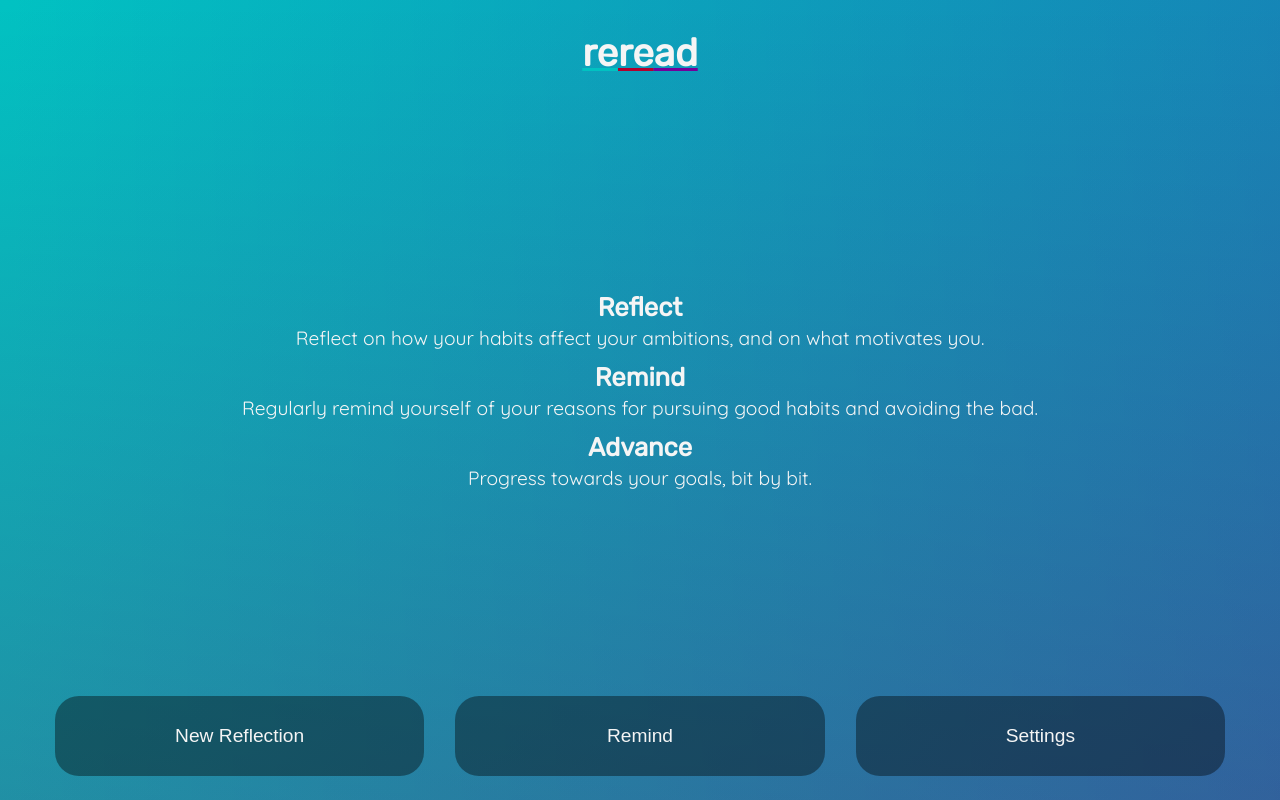
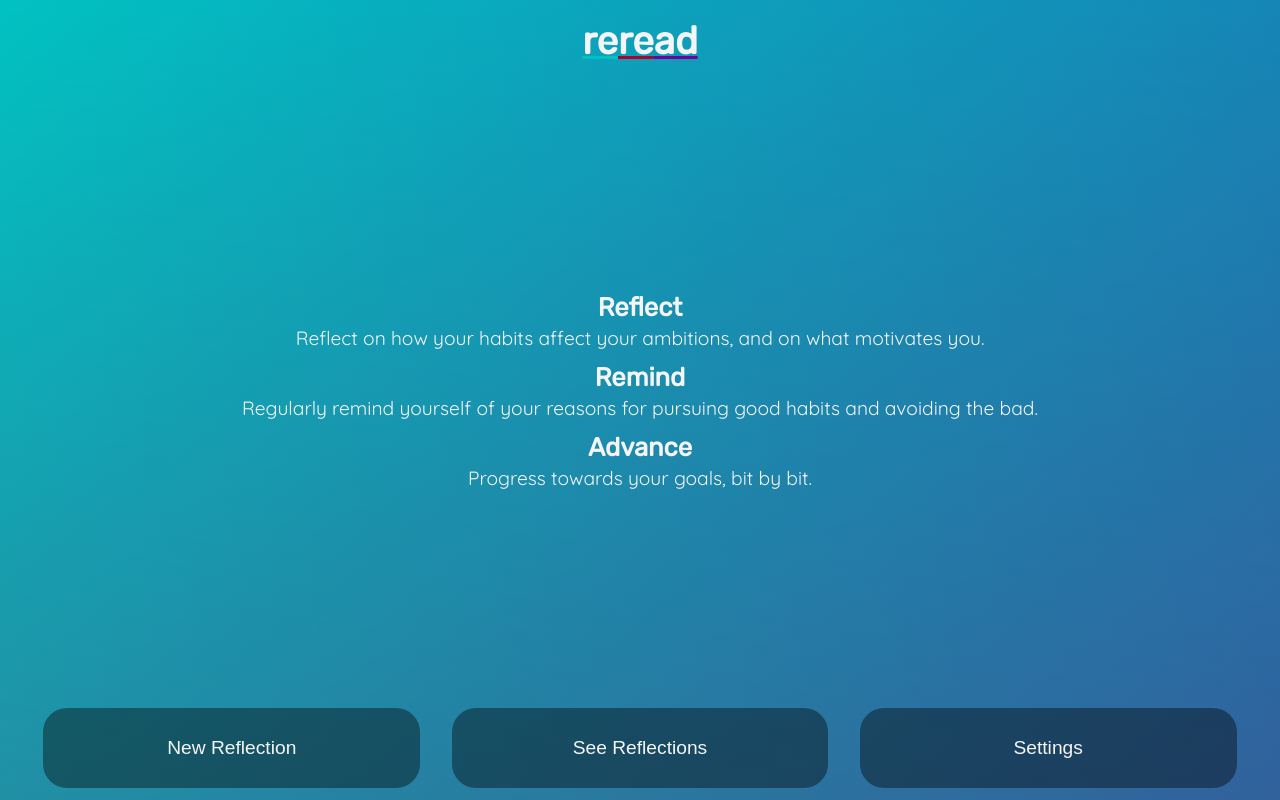
Before and after one commit to VirtualDOMinic/ReReAd, a plain HTML site: page messing-around/examples/dom-vanilla/index.html in a window 1280 px wide. Drawn offline with Linux system fonts and the light colour scheme.

Commit message:
WIP: refactor and improve vanilla prototype

```diff
--- a/messing-around/examples/dom-vanilla/index.html
+++ b/messing-around/examples/dom-vanilla/index.html
@@ -5,24 +5,31 @@
     <meta http-equiv="X-UA-Compatible" content="IE=edge" />
     <title>gradient</title>
     <meta name="viewport" content="width=device-width, initial-scale=1" />
-    <link href="https://fonts.googleapis.com/css?family=Quicksand|Rubik" rel="stylesheet">
+    <link
+      href="https://fonts.googleapis.com/css?family=Quicksand|Rubik"
+      rel="stylesheet"
+    />
     <link rel="stylesheet" type="text/css" media="screen" href="main.css" />
-    <!-- <script src="main.js"></script> -->
   </head>
   <body>
-    <!-- <div id="grad1">1</div>
-    <div id="grad2">2</div>
-    <div id="grad3">3</div> -->
     <main>
-      <h1 onclick="(() => {updateBgPos(0, 0)})()"><span id="re1">re</span><span id="re2">re</span><span id="ad">ad</span></h1>
+      <h1 id="title">
+        <span id="re1">re</span><span id="re2">re</span><span id="ad">ad</span>
+      </h1>
       <div>
         <div class="center-text">
           <h2>Reflect</h2>
-        <p>Reflect on how your habits affect your ambitions, and on what motivates you.</p>
+          <p>
+            Reflect on how your habits affect your ambitions, and on what
+            motivates you.
+          </p>
         </div>
         <div class="center-text">
           <h2>Remind</h2>
-        <p>Regularly remind yourself of your reasons for pursuing good habits and avoiding the bad.</p>
+          <p>
+            Regularly remind yourself of your reasons for pursuing good habits
+            and avoiding the bad.
+          </p>
         </div>
         <div class="center-text">
           <h2>Advance</h2>
@@ -30,28 +37,14 @@
         </div>
       </div>
       <div id="navbar">
-          <button onclick="(() => {updateBgPos(0, 100)})()">New Reflection</button>
-          <button onclick="(() => {updateBgPos(100, 100)})()">Remind</button>
-          <button onclick="(() => {updateBgPos(100, 0)})()">Settings</button>
+        <button id="new-reflection">
+          New Reflection
+        </button>
+        <button id="remind-btn">See Reflections</button>
+        <button id="settings-btn">Settings</button>
       </div>
     </main>
 
-    <script>
-      function randomlyUpdateBgPos() {
-        var x = Math.floor(Math.random() * 10) * 10;
-        var y = Math.floor(Math.random() * 10) * 10;
-        return updateBgPos(x, y)
-      }
-
-      function updateBgPos(x, y) {
-        if(arguments.length < 2){
-          return randomlyUpdateBgPos()
-        }
-        document.body.style.backgroundPosition = `${x}% ${y}%`;
-        console.log(document.body.style.backgroundPosition);
-      }
-
-      // setInterval(randomlyUpdateBgPos, 3000);
-    </script>
+    <script src="main.js"></script>
   </body>
 </html>
--- a/messing-around/examples/dom-vanilla/main.css
+++ b/messing-around/examples/dom-vanilla/main.css
@@ -4,13 +4,12 @@
   --grad2: linear-gradient(180deg, #b3002d00, #b3002d88);
   --grad3: linear-gradient(90deg, #73009a00, #73009a88);
   font-size: 16px;
-  font-family: 'Quicksand', sans-serif;
+  font-family: "Quicksand", sans-serif;
   color: whitesmoke;
 }
 
 /* font-family: 'Quicksand', sans-serif;
 font-family: 'Rubik', sans-serif; */
-
 
 body {
   height: 100vh;
@@ -29,10 +28,11 @@ body {
 }
 
 main {
-  padding: 24px;
+  padding: 12px;
 }
 
-main, main>div {
+main,
+main > div {
   display: flex;
   flex-direction: column;
   justify-content: space-between;
@@ -57,19 +57,19 @@ main, main>div {
 }
 
 h1 {
-  font-family: 'Rubik', sans-serif;
+  font-family: "Rubik", sans-serif;
   font-size: 2.4rem;
   margin: 6px;
 }
 
 h2 {
-  font-family: 'Rubik', sans-serif;
+  font-family: "Rubik", sans-serif;
   font-size: 1.6rem;
   margin: 8px 0 4px 0;
 }
 
 p {
-  font-family: 'Quicksand', sans-serif;
+  font-family: "Quicksand", sans-serif;
   /* color: whitesmoke; */
   font-size: 1.2rem;
   margin: 4px 0;
@@ -95,7 +95,6 @@ button {
   width: 100%;
 }
 
-
 /* h1:nth-child(3) {
   text-decoration-color: red;
 }
--- /dev/null
+++ b/messing-around/examples/dom-vanilla/main.js
@@ -0,0 +1,36 @@
+function randomlyUpdateBgPos() {
+  var x = Math.floor(Math.random() * 10) * 10;
+  var y = Math.floor(Math.random() * 10) * 10;
+  return updateBgPos(x, y);
+}
+
+function updateBgPos(x, y) {
+  if (arguments.length < 2) {
+    return randomlyUpdateBgPos();
+  }
+  document.body.style.backgroundPosition = `${x}% ${y}%`;
+  console.log(document.body.style.backgroundPosition);
+}
+
+const listenersToAdd = {
+  "new-reflection": () => {
+    updateBgPos(0, 100);
+  },
+  "settings-btn": () => {
+    updateBgPos(100, 0);
+  },
+  title: () => {
+    updateBgPos(0, 0);
+  }
+};
+
+function addFunctions(id, fn, evt = "click") {
+  return document.getElementById(id).addEventListener(evt, fn);
+}
+
+Object.keys(listenersToAdd).forEach(x => {
+  console.log(`adding func ${listenersToAdd[x]} to ${x}`);
+  addFunctions(x, listenersToAdd[x]);
+});
+
+// document.body.style.backgroundPosition.match(/([0-9]+)%/g).map(x => x.replace("%", ""))
```
Lines whose indentation alone changed are shown as unchanged.
